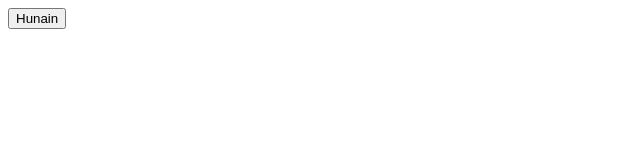
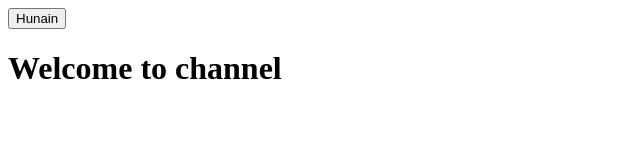
Before and after one commit to Syedhunainshah233/Hunain, a website: page Index.html in a window 1280 px wide. Shown: the whole page, without its empty margins (0-640 px from the left). Drawn offline with Linux system fonts and the light colour scheme.

Commit message:
added new h1 tage

```diff
--- a/Index.html
+++ b/Index.html
@@ -7,6 +7,7 @@
 </head>
 <body>
     <button>Hunain</button>
+    <h1>Welcome to channel</h1>
 
 
 </body>
```
